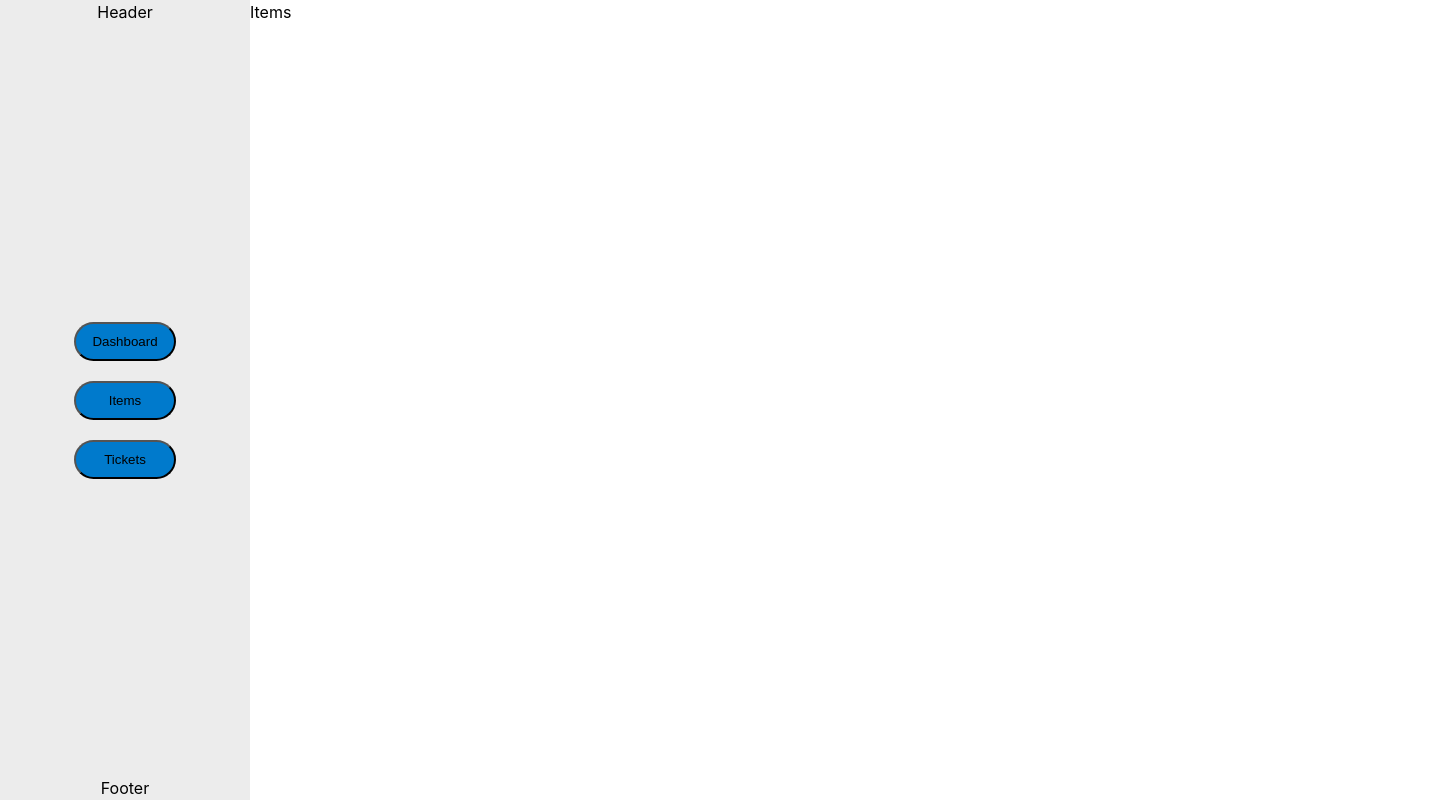
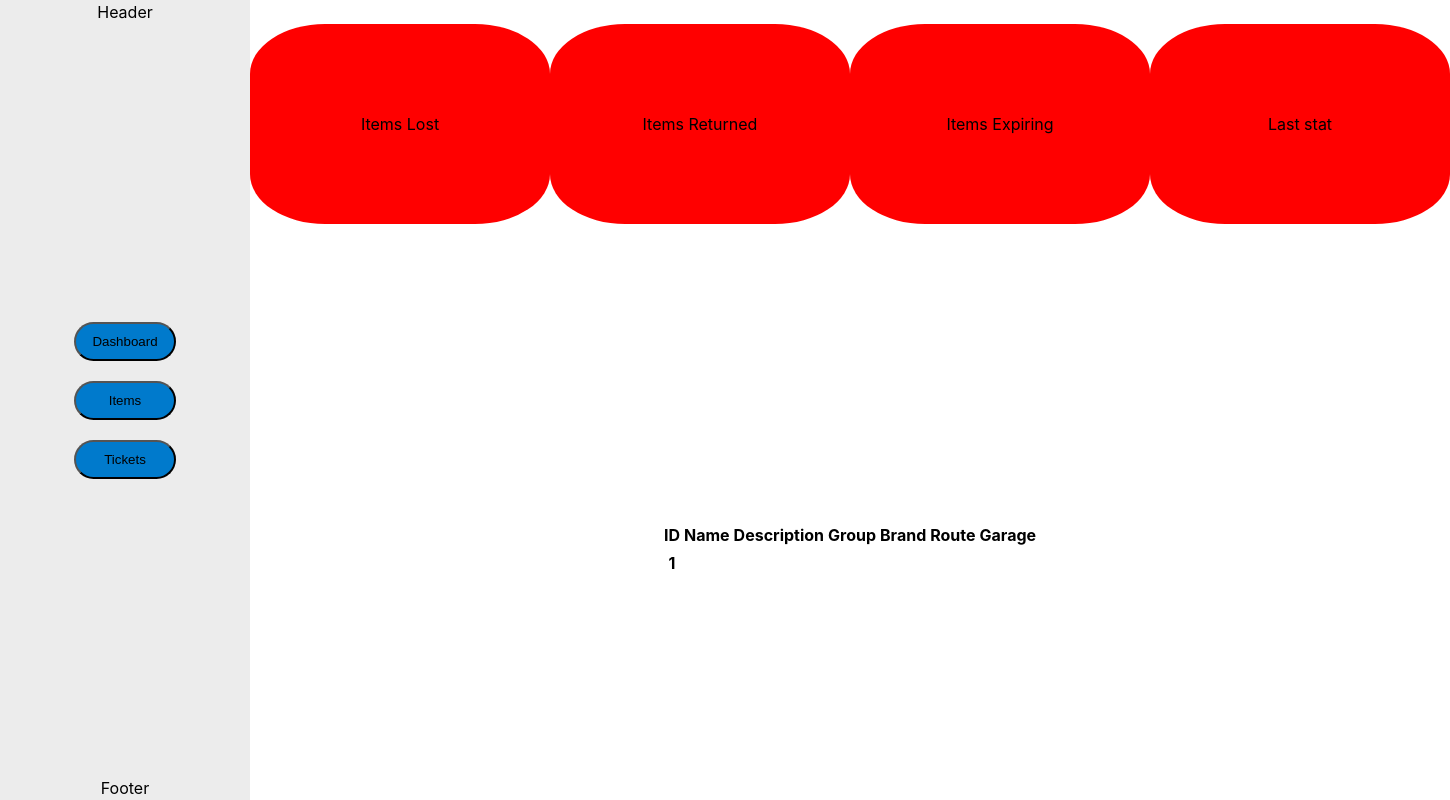
Before and after one commit to KevinG2001/LostAndFound_System, a React (Vite) app in the folder frontend/: page / in a window 1280 px wide. Both pictures are taken after a click on the button "Items". Shown: the whole page, 1450 px wide, since content can reach past the window. Built offline with nearby package versions, Linux system fonts and the light colour scheme.

Commit message:
Item table being setup

```diff
--- a/frontend/src/pages/Items.tsx
+++ b/frontend/src/pages/Items.tsx
@@ -1,7 +1,32 @@
+import Styles from "../styles/pages/itemsPage.module.scss";
+
 function Items() {
   return (
     <>
-      <div>Items</div>
+      <div className={Styles.itemsContainer}>
+        <div className={Styles.statsWrapper}>
+          <div className={Styles.statBubble}>Items Lost</div>
+          <div className={Styles.statBubble}>Items Returned</div>
+          <div className={Styles.statBubble}>Items Expiring</div>
+          <div className={Styles.statBubble}>Last stat</div>
+        </div>
+        <div className={Styles.itemTable}>
+          <table>
+            <tr>
+              <th>ID</th>
+              <th>Name</th>
+              <th>Description</th>
+              <th>Group</th>
+              <th>Brand</th>
+              <th>Route</th>
+              <th>Garage</th>
+            </tr>
+            <tr>
+              <th>1</th>
+            </tr>
+          </table>
+        </div>
+      </div>
     </>
   );
 }
--- /dev/null
+++ b/frontend/src/styles/pages/itemsPage.module.scss
@@ -0,0 +1,33 @@
+.itemsContainer {
+  display: flex;
+  flex-direction: column;
+  width: 100%;
+  justify-content: center;
+  align-items: center;
+
+  .statsWrapper {
+    min-height: 250px;
+    max-height: 250px;
+    display: flex;
+    width: 100%;
+    justify-content: space-evenly;
+    margin: 2%;
+    .statBubble {
+      background-color: red;
+      height: 200px;
+      width: 300px;
+      display: flex;
+      justify-content: center;
+      align-items: center;
+      border-radius: 25%;
+    }
+  }
+
+  .itemTable {
+    height: 100%;
+    width: 100%;
+    display: flex;
+    justify-content: center;
+    align-items: center;
+  }
+}
```
